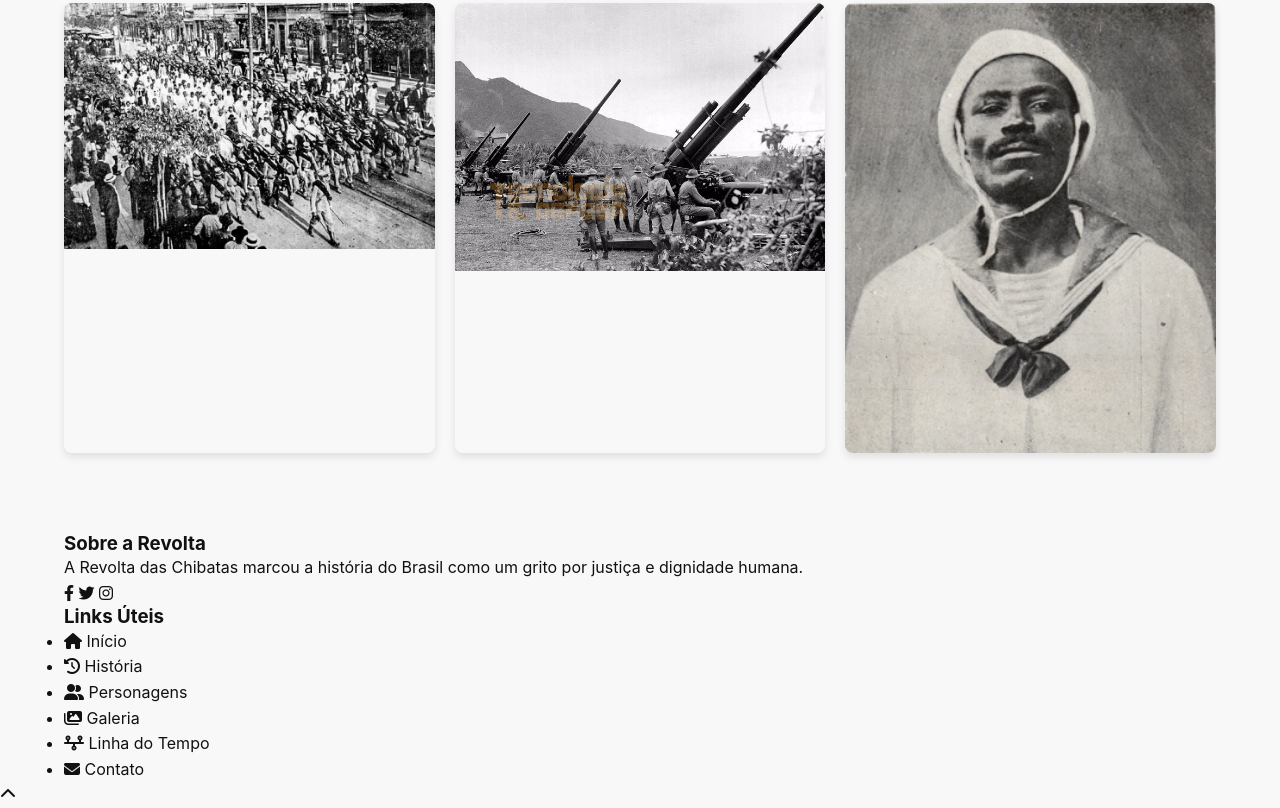
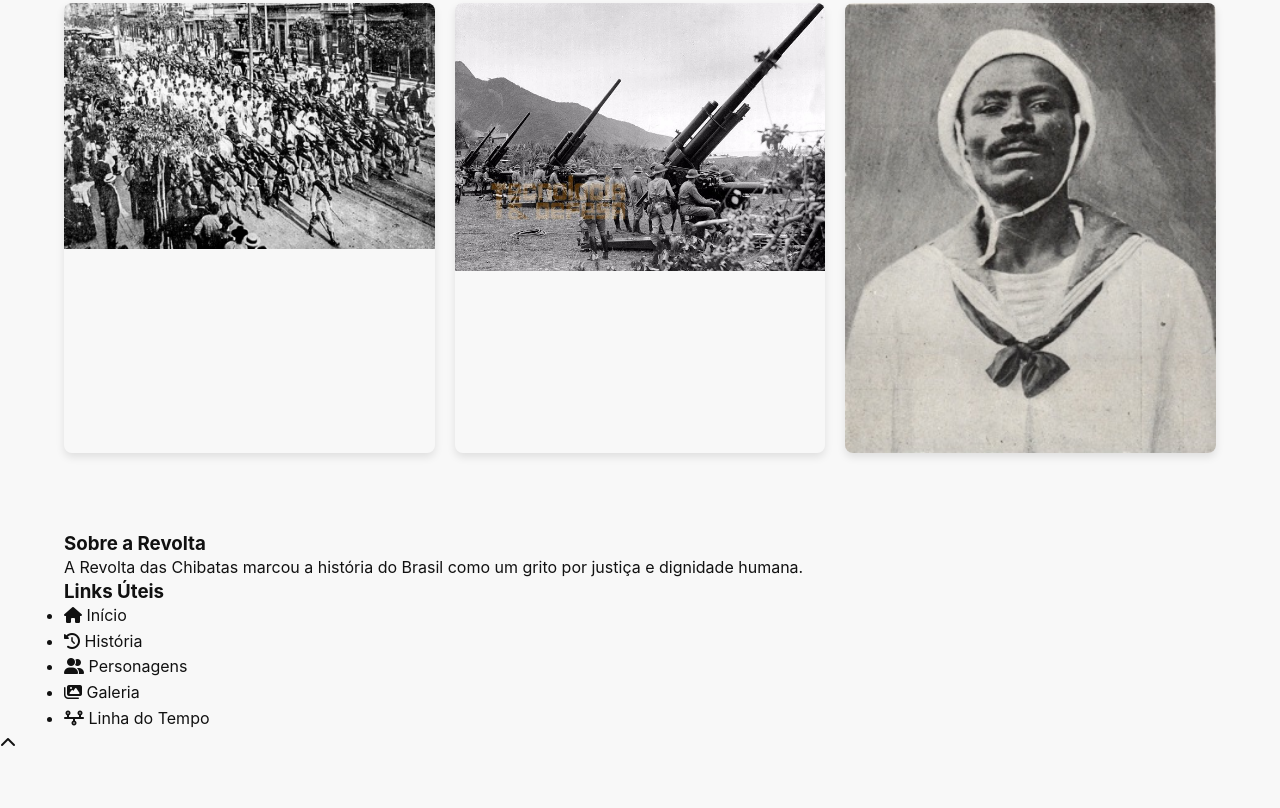
Before and after one commit to arthurpinheiroo/trabalho-historia, a plain HTML site: page galeria.html in a window 1280 px wide. Shown: the part 750-1558 px from the top of the page. After the commit the page ends 1507 px from the top, so only its background shows below. Drawn offline with Linux system fonts and the light colour scheme.

Commit message:
7 commit

```diff
--- a/galeria.html
+++ b/galeria.html
@@ -93,11 +93,6 @@
             <div class="footer-col footer-about">
                 <h3>Sobre a Revolta</h3>
                 <p>A Revolta das Chibatas marcou a história do Brasil como um grito por justiça e dignidade humana.</p>
-                <div class="social-links">
-                    <a href="#"><i class="fab fa-facebook-f"></i></a>
-                    <a href="#"><i class="fab fa-twitter"></i></a>
-                    <a href="#"><i class="fab fa-instagram"></i></a>
-                </div>
             </div>
 
             <div class="footer-col footer-links">
@@ -108,7 +103,6 @@
                     <li><a href="personagens.html"><i class="fas fa-user-friends"></i> Personagens</a></li>
                     <li><a href="galeria.html"><i class="fas fa-images"></i> Galeria</a></li>
                     <li><a href="linha-do-tempo.html"><i class="fas fa-timeline"></i> Linha do Tempo</a></li>
-                    <li><a href="contato.html"><i class="fas fa-envelope"></i> Contato</a></li>
                 </ul>
             </div>
 
```
Also changed, not shown: historia.html (+1 -6 lines), index.html (+0 -6 lines), linha-do-tempo.html (+0 -6 lines), personagens.html (+1 -6 lines).
